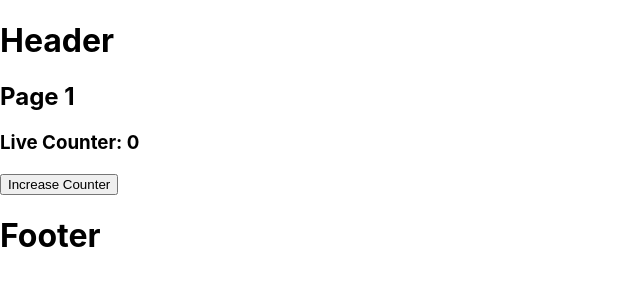
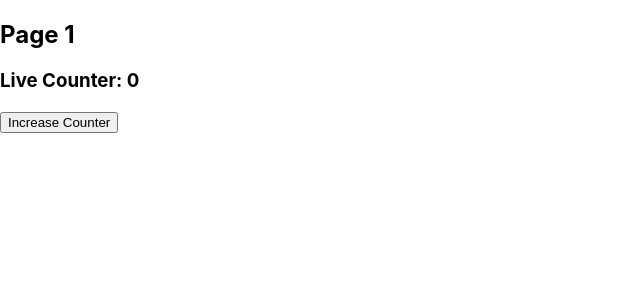
Before and after one commit to iamsurajdev/react-redux-boilerplate, a React (Create React App) app: page /one in a window 1280 px wide. Shown: the top 300 px of the page, without its empty margins (0-640 px from the left). Built offline with nearby package versions, Linux system fonts and the light colour scheme.

Commit message:
make changes in base container and make header and footer conditional depending on props

```diff
--- a/src/containers/base.js
+++ b/src/containers/base.js
@@ -2,12 +2,12 @@ import React from "react";
 import Footer from "../components/footer";
 import Header from "../components/header";
 
-const Base = (props) => {
+const Base = ({ header, footer, children }) => {
   return (
     <>
-      <Header />
-      {props.children}
-      <Footer />
+      {header && <Header />}
+      {children}
+      {footer && <Footer />}
     </>
   );
 };
```
